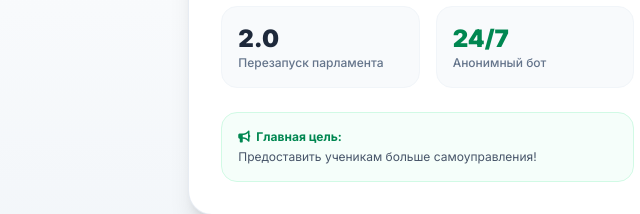
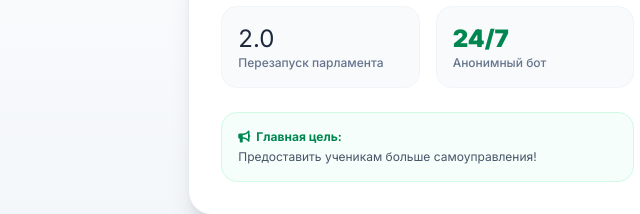
Before and after one commit to adg540party/adg-party, a plain HTML site: page index.html in a window 1280 px wide. Shown: the part 374-588 px from the top of the page, 581-1221 px from the left. Drawn offline with nearby package versions, Linux system fonts and the light colour scheme.

Commit message:
Update index.html

```diff
--- a/index.html
+++ b/index.html
@@ -204,7 +204,7 @@
                                 <div class="text-xs text-slate-500 font-medium">Диалог с администрацией</div>
                             </div>
                             <div class="bg-slate-50 p-4 rounded-2xl border border-slate-100">
-                                <div class="text-2xl font-black text-slate-800">2.0</div>
+                                <div class="text-2xl font-adg-red text-slate-800">2.0</div>
                                 <div class="text-xs text-slate-500 font-medium">Перезапуск парламента</div>
                             </div>
                             <div class="bg-slate-50 p-4 rounded-2xl border border-slate-100">
```
